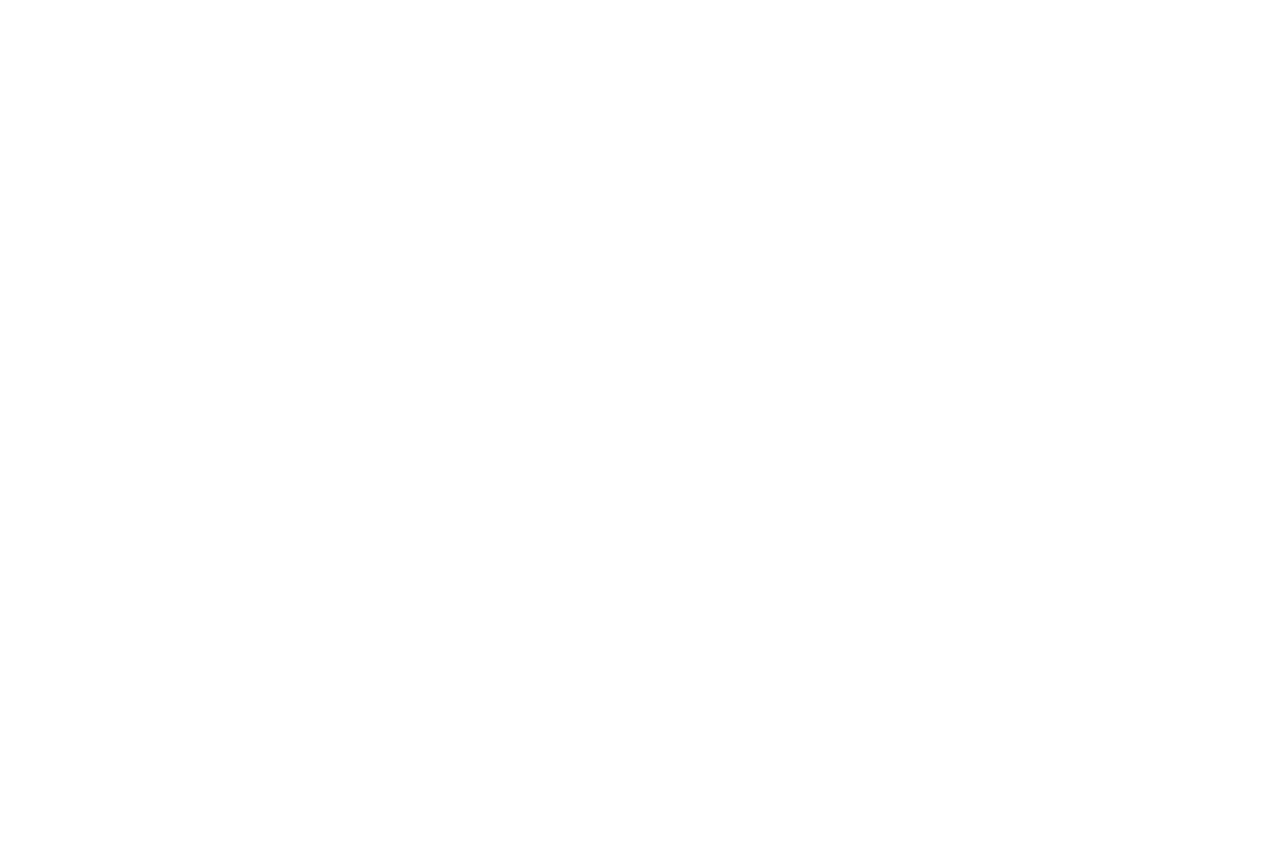
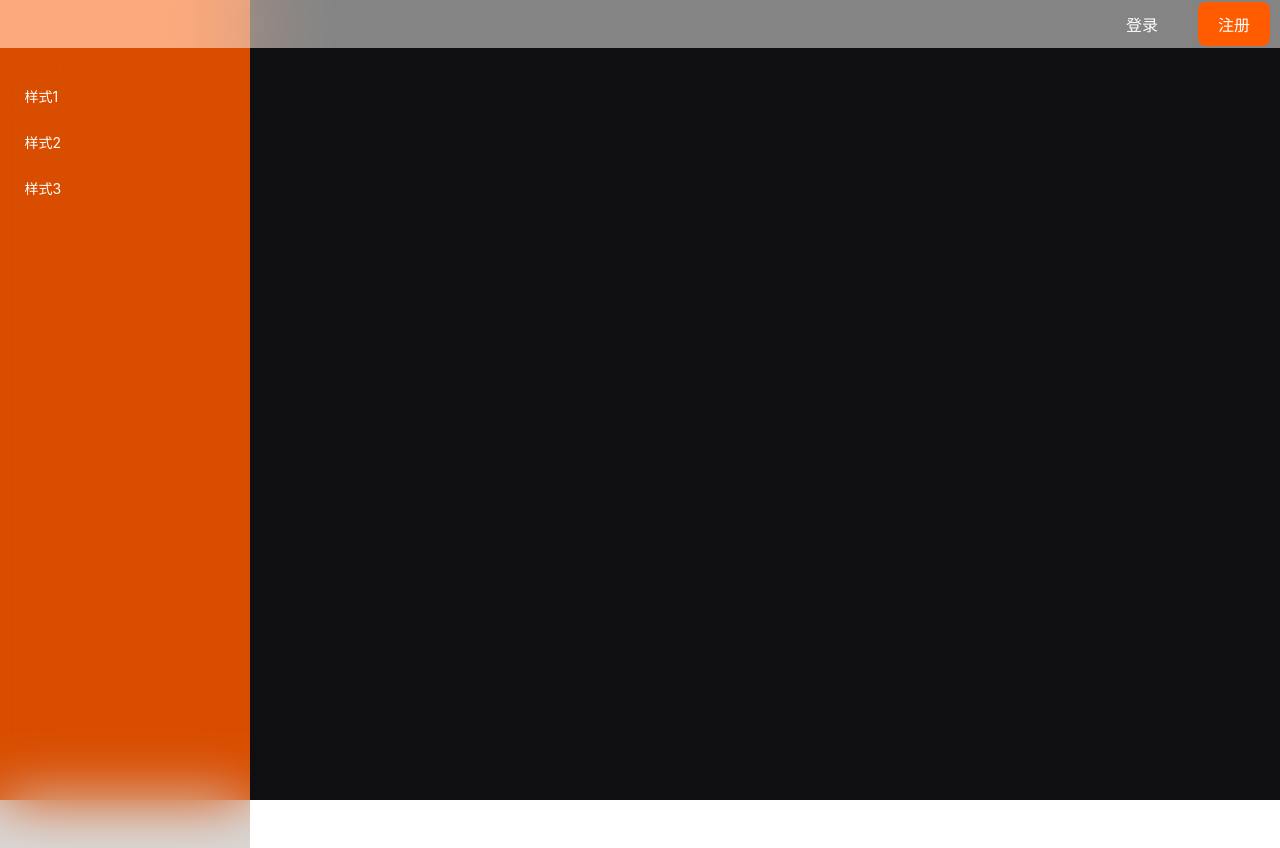
Before and after one commit to wzTunTun/modular-resume, a React (Vite) app: page / in a window 1280 px wide. Before the commit the page ends 800 px from the top, so only its background shows below. Built offline with nearby package versions, Linux system fonts and the light colour scheme.

Commit message:
添加顶部栏和侧边栏

```diff
--- a/package.json
+++ b/package.json
@@ -9,14 +9,15 @@
   },
   "dependencies": {
     "react": "^18.0.0",
-    "react-dom": "^18.0.0"
+    "react-dom": "^18.0.0",
+    "react-router-dom": "^6.3.0"
   },
   "devDependencies": {
     "@types/react": "^18.0.0",
     "@types/react-dom": "^18.0.0",
     "@vitejs/plugin-react": "^1.3.0",
+    "sass": "^1.53.0",
     "typescript": "^4.6.3",
-    "unocss": "^0.41.1",
     "vite": "^2.9.9"
   }
 }
--- /dev/null
+++ b/src/App.module.scss
@@ -0,0 +1,4 @@
+.aaa {
+  background-color: green;
+  font-size: calc(10px + 2vmin);
+}
--- a/src/App.tsx
+++ b/src/App.tsx
@@ -1,15 +1,14 @@
-import { useState } from 'react'
-import logo from './logo.svg'
-import 'uno.css'
+import {BrowserRouter, Routes, Route} from 'react-router-dom'
+import Home from './pages/home/home'
 
 function App() {
-  const [count, setCount] = useState(0)
 
   return (
-    <div className="App">
-      <div className='z-10 p-c'></div>
-      <div className='f-c'></div>
-    </div>
+    <BrowserRouter>
+      <Routes>
+        <Route index element={<Home/>}></Route>
+      </Routes>
+    </BrowserRouter>
   )
 }
 
--- /dev/null
+++ b/src/components/sider/sider.module.scss
@@ -0,0 +1,139 @@
+*{
+    /* 初始化 */
+    margin: 0;
+    padding: 0;
+}
+body{
+    /* 100%窗口宽度和高度 */
+    width: 100vw;
+    height: 100vh;
+    /* 溢出隐藏 */
+    overflow: hidden;
+    /* 设置背景 */
+    background-size: cover;
+}
+.container{
+    width: 100%;
+    height: 100%;
+    /* 弹性布局 水平排列 */
+    display: flex;
+}
+/* 字体图标 */
+.icon{
+    color: #fff;
+    font-size: 24px;
+}
+/* 左侧导航栏 */
+.leftbox{
+    width: 250px;
+    height: 100%;
+    top: 3rem;
+    /* 半透明背景 */
+    background-color: rgba(0,0,0,0.15);
+    /* 背景模糊（毛玻璃） */
+    backdrop-filter: blur(30px);
+    /* 相对定位 */
+    position: relative;
+    color: #fff;
+    font-size: 14px;
+    /* 弹性布局 垂直排列 */
+    display: flex;
+    flex-direction: column;
+    /* 设置过渡 */
+    transition: 0.5s ease;
+    /* 不让文字换行 */
+    white-space: nowrap;
+}
+.leftbox ul{
+    list-style: none;
+    width: 90%;
+    margin: 25px auto;
+    /* 高度铺满 */
+    flex: 1;
+}
+.leftbox li{
+    height: 46px;
+    /* 弹性布局 垂直居中 */
+    display: flex;
+    align-items: center;
+    padding-left: 12px;
+    border-radius: 10px;
+    cursor: pointer;
+    /* 过渡 */
+    transition: 0.3s;
+}
+/* 选中态样式 */
+.leftbox li.active,
+.leftbox li.active:hover{
+    background-color: rgba(255,255,255,0.2);
+}
+.leftbox li:hover{
+    background-color: rgba(255,255,255,0.1);
+}
+.leftbox hr{
+    width: 90%;
+    margin: 18px auto;
+    border: none;
+    border-top: 1px solid rgba(255,255,255,0.2);
+}
+.leftbox .icon{
+    margin-right: 16px;
+}
+/* 用户信息区域 */
+
+/* 右侧区域 */
+.rightbox{
+    background-color: #0f0f11;
+    flex: 1;
+    position: relative;
+    display: flex;
+    flex-direction: column;
+}
+/* 展开收起开关 */
+.rightbox .handler{
+    width: 10px;
+    height: 50px;
+    /* 绝对定位 垂直居中 */
+    position: absolute;
+    left: 10px;
+    top: 50%;
+    transform: translateY(-50%);
+    z-index: 1;
+    /* 光标变小手 */
+    cursor: pointer;
+    /* 默认不透明度为0 */
+    opacity: 0;
+    /* 过渡 */
+    transition: opacity 0.3s;
+}
+.rightbox .handler::before,
+.rightbox .handler::after{
+    content: "";
+    background-color: rgba(255,255,255,0.2);
+    position: absolute;
+    left: 0;
+    width: 100%;
+    height: 50%;
+    border-radius: 10px 10px 0 0;
+    /* 过渡 */
+    transition: 0.2s;
+}
+.rightbox .handler::after{
+    bottom: 0;
+    border-radius: 0 0 10px 10px;
+}
+.rightbox:hover .handler{
+    opacity: 1;
+}
+.rightbox .handler:hover::before{
+    transform: skewX(-15deg);
+}
+.rightbox .handler:hover::after{
+    transform: skewX(15deg);
+}
+.rightbox .handler.close:hover::before{
+    transform: skewX(15deg);
+}
+.rightbox .handler.close:hover::after{
+    transform: skewX(-15deg);
+}
--- /dev/null
+++ b/src/components/sider/sider.tsx
@@ -0,0 +1,40 @@
+import { useRef, useState } from 'react'
+import style from './sider.module.scss'
+
+function Sider() {
+    // 保存工具栏开关状态
+    const [oc, setoc] = useState<boolean>(true)
+    const leftbox = useRef<HTMLDivElement>(null)
+
+    const ocSider = () => {
+        if(oc){
+            leftbox.current!.style.width = '0'
+            setoc(false)
+        }else{
+            leftbox.current!.style.width = '250px'
+            setoc(true)
+        }
+    }
+    return (
+        <div className={style.container}>
+        <div ref={leftbox}  className={style.leftbox}>
+            <ul>
+                <li>
+                    样式1
+                </li>
+                <li>
+                    样式2
+                </li>
+                <li>
+                    样式3
+                </li>
+            </ul>
+        </div>
+        <div className={style.rightbox}>
+            <div className={style.handler} onClick={ocSider}></div>
+        </div>
+    </div>
+      )
+}
+
+export default Sider
--- /dev/null
+++ b/src/pages/home/home.module.scss
@@ -0,0 +1,45 @@
+.nav {
+    position: absolute;
+    top: 0;
+    width: 100vw;
+    height: 3rem;
+    background-color: rgba(250, 250, 250, 0.5);
+    backdrop-filter: blur(50px);
+    display: flex;
+    flex-direction: row;
+    justify-content: flex-end;
+    align-items: center;
+}
+
+.bg {
+    // position: relative;
+    width: 100vw;
+    height: 100vh;
+    background-color: #FF5B00;
+}
+
+.lgBtn{
+    margin: 0 10px 0 10px;
+    border: none;
+    color: white;
+    padding: 10px 20px;
+    text-align: center;
+    text-decoration: none;
+    font-size: 16px;
+    cursor: pointer;
+    background-color: rgba(250, 250, 250, 0);
+    border-radius: 0.5rem;
+}
+
+.rgBtn{
+    margin: 0 10px 0 10px;
+    background-color: #FF5B00;
+    border: none;
+    color: white;
+    padding: 10px 20px;
+    text-align: center;
+    text-decoration: none;
+    font-size: 16px;
+    cursor: pointer;
+    border-radius: 0.5rem;
+}
--- /dev/null
+++ b/src/pages/home/home.tsx
@@ -0,0 +1,17 @@
+import Sider from '../../components/sider/sider'
+import style from './home.module.scss'
+
+function Home() {
+
+    return (
+        <div className={style.bg}>
+          <Sider></Sider>
+          <div className={style.nav}>
+            <button className={style.lgBtn}>登录</button>
+            <button className={style.rgBtn}>注册</button>
+          </div>
+        </div>
+      )
+}
+
+export default Home
--- a/vite.config.ts
+++ b/vite.config.ts
@@ -1,44 +1,8 @@
 import { defineConfig } from 'vite'
 import react from '@vitejs/plugin-react'
-import Unocss from 'unocss/vite'
-import { presetUno, presetAttributify, presetIcons } from 'unocss'
+
 
 // https://vitejs.dev/config/
 export default defineConfig({
-  plugins: [react(), Unocss({
-    presets: [presetAttributify(), presetUno(), presetIcons()], // 使用自带的内部预设， 按需引用
-    rules: [
-      [
-        'p-c',
-        {
-          position: 'absolute',
-          top: '50%',
-          left: '50%',
-          transform: `translate(-50%, -50%)`
-        }
-      ],
-      [
-        'p-t',
-        {
-          position: 'absolute',
-          top: '0',
-        }
-      ],
-      [
-        'f-c',
-        {
-          display: 'flex',
-          'justify-content': 'center',
-          'align-items': 'center'
-        }
-      ],
-      [
-        'bg-or',
-        {
-          background-color: 'orange'
-        }
-      ]
-    ]
-  }
-  )]
+  plugins: [react()]
 })
```
Also changed, not shown: src/App.css (deleted, +0 -42 lines), 1 other file (tests, documents, lock files or other folders).
